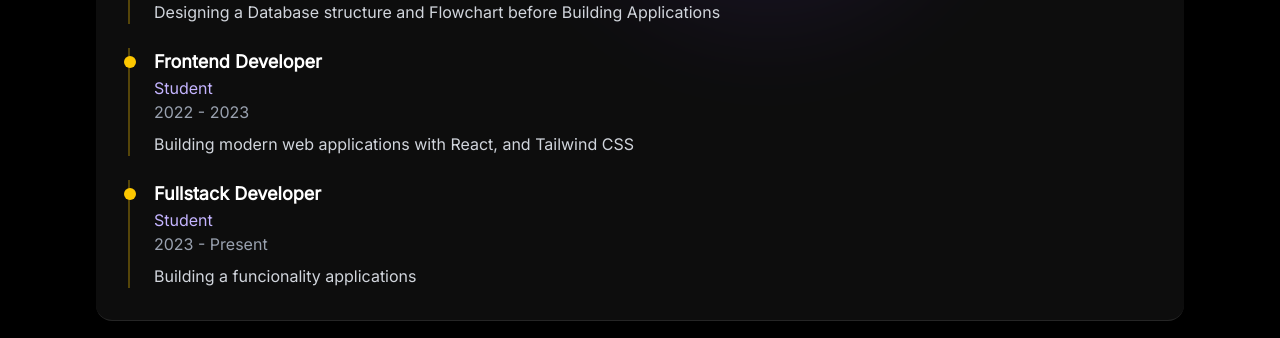
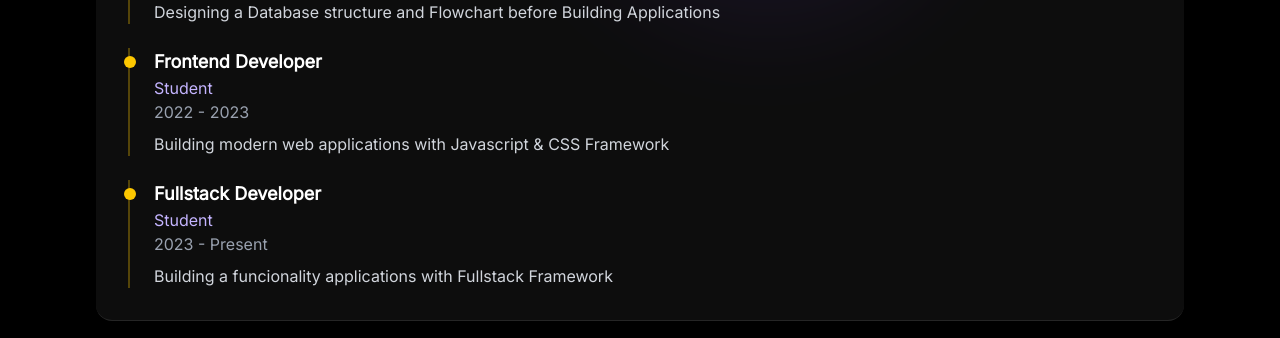
Before and after one commit to setsuwww/ripqiisyns, a React (Vite) app: page / in a window 1280 px wide. Shown: the part 1880-2218 px from the top of the page. Built offline with nearby package versions, Linux system fonts and the light colour scheme.

Commit message:
Update experiences.js

```diff
--- a/src/constants/experiences.js
+++ b/src/constants/experiences.js
@@ -9,12 +9,12 @@ export const experiences = [
     title: "Frontend Developer",
     company: "Student",
     period: "2022 - 2023",
-    description: "Building modern web applications with React, and Tailwind CSS",
+    description: "Building modern web applications with Javascript & CSS Framework",
   },
   {
     title: "Fullstack Developer",
     company: "Student",
     period: "2023 - Present",
-    description: "Building a funcionality applications",
+    description: "Building a funcionality applications with Fullstack Framework",
   },
 ]
```
